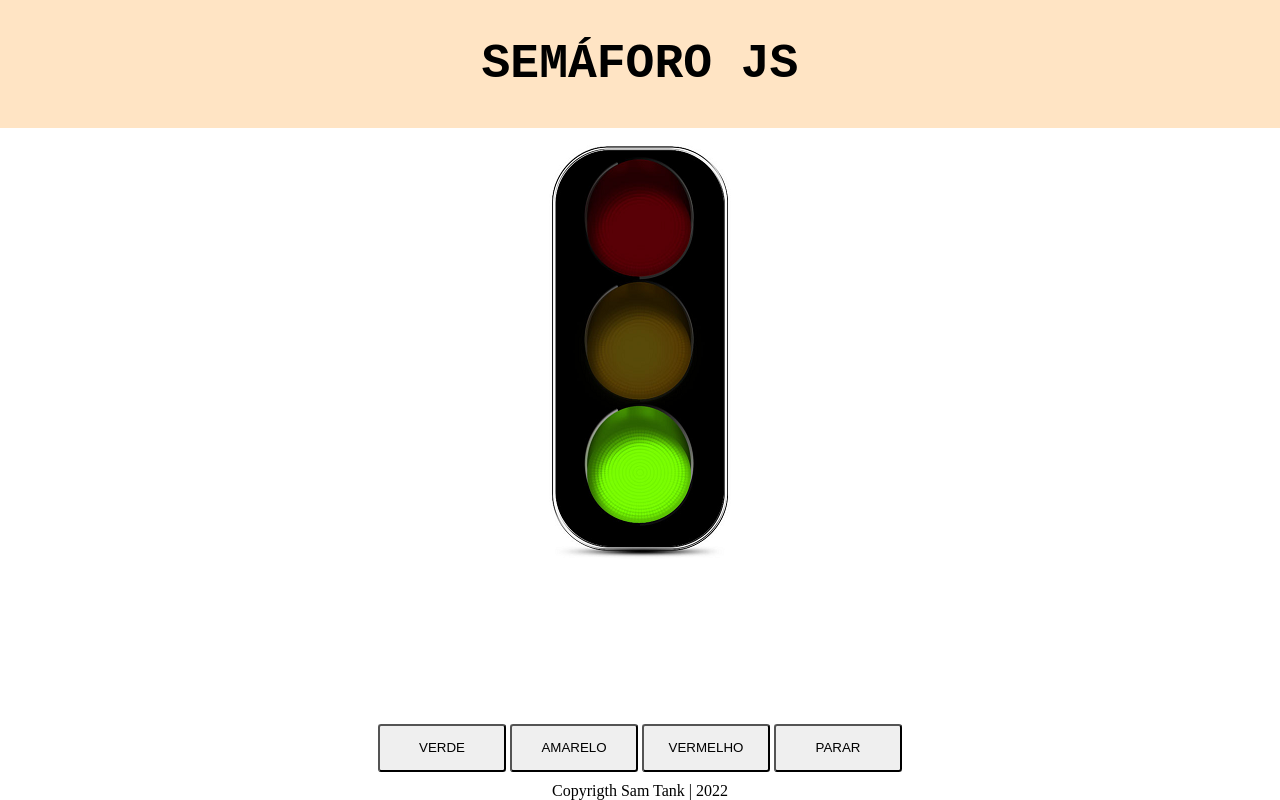
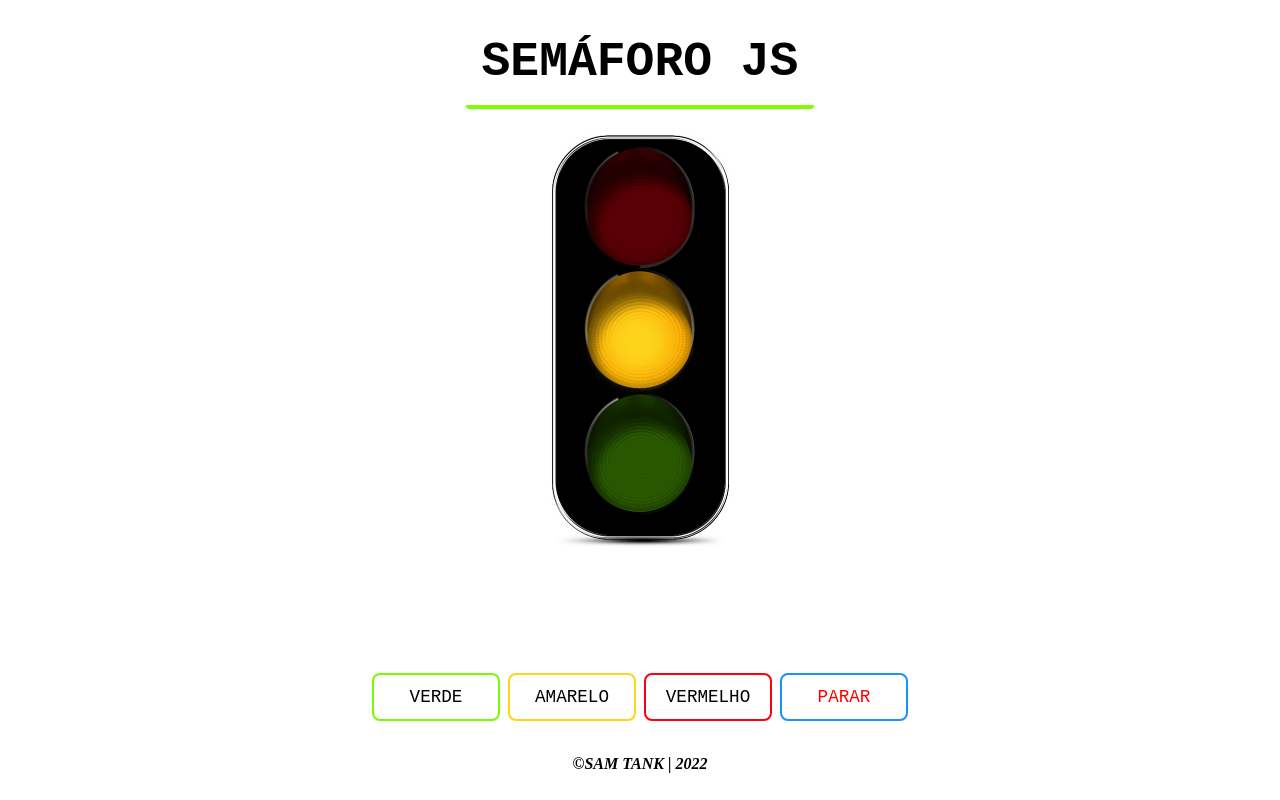
Before and after one commit to samueltank/semaforoJS, a plain HTML site: page index.htm in a window 1280 px wide. Both pictures are taken after a click on the button "AUTOMÁTICO". Drawn offline with Linux system fonts and the light colour scheme.

Commit message:
Att project

```diff
--- a/index.htm
+++ b/index.htm
@@ -1,10 +1,11 @@
 <!DOCTYPE html>
-<html lang="en">
+<html lang="pt-BR">
 <head>
   <meta charset="UTF-8">
   <meta http-equiv="X-UA-Compatible" content="IE=edge">
   <meta name="viewport" content="width=device-width, initial-scale=1.0">
   <title>Semáforo - JS</title>
+  <!-- links(head) -->
   <link rel="stylesheet" href="./style.css">
 </head>
 <body>
@@ -15,7 +16,12 @@
 
     <section class="principal">
       <div class="semaforo">
-        <img src="./img/desligado.png" id="semaforo" alt="Semáforo desligado">
+        <img src="./img/desligado.png" id="semaforo" alt="Semáforo desligado"
+        title="Clique nos botões abaixo para brincar com o semáforo!">
+        <div class="status">
+          <span></span>
+          <span></span>
+        </div>
       </div>
       <div class="botoes">
         <button type="button" id="btnVerde">Verde</button>
@@ -24,8 +30,9 @@
         <button type="button" id="btnAuto">Automático</button>
       </div>
     </section>
-    <footer>Copyrigth Sam Tank | 2022</footer>
+    <footer> &copy;Sam Tank | 2022</footer>
   </main>
+  <!-- Links(.js) -->
   <script src="./script.js" defer="defer"></script>
 </body>
 </html>
--- a/script.js
+++ b/script.js
@@ -7,8 +7,9 @@ const btnVerde       = document.querySelector("#btnVerde");
 const btnAmarelo     = document.querySelector("#btnAmarelo");
 const btnVermelho    = document.querySelector("#btnVermelho");
 const btnAuto        = document.querySelector("#btnAuto");
-const idAlternarCor  = null;
-console.log(semaforo.getAttribute("src"));
+let idAlternarCor    = null;
+let contador         = 0;
+
 /* Functions */
 
 function mudarCorPraVerde(semaforo) {
@@ -20,32 +21,49 @@ function mudarCorPraAmarelo(semaforo) {
 function mudarCorPraVermelho(semaforo) {
   semaforo.setAttribute("src", "./img/vermelho.png");
 }
+
 function alternarCor(semaforo) {
-  let contentSrc = semaforo.getAttribute("src");
-  if(contentSrc.includes("verde")) {
+  const conteudoSrc = semaforo.getAttribute("src");
+
+  function checarCont(src, search) {
+    return src.includes(search);
+  };
+
+  // resolução 'funcional':
+  if(checarCont(conteudoSrc, "desligado") || contador === 0) {
+    mudarCorPraVermelho(semaforo);
+    contador++;
+  } else if(checarCont(conteudoSrc, "vermelho") && contador === 1) {
     mudarCorPraAmarelo(semaforo);
-  } else if(contentSrc.includes("amarelo")) {
-    mudarCorPraVermelho(semaforo);
+    contador++;
+  } else if(checarCont(conteudoSrc, "amarelo") && contador === 2) {
+    mudarCorPraVerde(semaforo);
+    contador++;
+  } else if(checarCont(conteudoSrc, "verde") && contador === 3) {
+    mudarCorPraAmarelo(semaforo);
   } else {
-    mudarCorPraVerde(semaforo);
+    contador = 0;
   }
 }
-function alternarAuto(idAlternarCor) {
+
+function alternarAuto() {
   if(idAlternarCor == null) {
-    idAlternarCor = setInterval(alternarCor(semaforo), 300);
+    idAlternarCor = setInterval(() => alternarCor(semaforo), 1200);
     btnAuto.innerHTML = "Parar";
+    btnAuto.style.color = "red";
   } else {
-    clearInterval(idAlternarCor);
+    clearInterval(idAlternarCor); // cancela o temporizador
+    idAlternarCor = null;
     btnAuto.innerHTML = "Automático";
-    idAlternarCor = null;
+    btnAuto.style.color = "black";
   }
 }
 
 /* Listeners */
 
 semaforo.addEventListener("click", null);
-// para funções com parâmetros:
+// para funções com parâmetros usar: () => function(parameter);
 btnVerde.addEventListener("click", () => mudarCorPraVerde(semaforo));
 btnAmarelo.addEventListener("click", () => mudarCorPraAmarelo(semaforo));
 btnVermelho.addEventListener("click", () => mudarCorPraVermelho(semaforo));
-btnAuto.addEventListener("click", () => alternarAuto(idAlternarCor));
+btnAuto.addEventListener("click", alternarAuto);
--- a/style.css
+++ b/style.css
@@ -7,7 +7,6 @@
 header {
   min-height: 8rem;
   min-width: 100%;
-  background-color: bisque;
   display: flex;
   align-items: center;
   justify-content: center;
@@ -25,19 +24,90 @@ h1 {
   font-family: monospace;
   font-size: 3rem;
   text-transform: uppercase;
+  padding: 1rem;
+  border-bottom: 0.3rem solid chartreuse;
+  border-radius: 0.2rem;
 }
 section.principal {
+  height: 75%;
+  width: auto;
   display: flex;
   align-content: center;
   align-items: center;
   justify-content: center;
   flex-direction: column;
-  gap: 10rem;
+  gap: 7rem;
+  background-color: white;
+}
+.botoes {
+  display: flex;
+  height: 10vh;
+  width: 90vw;
+  align-items: center;
+  justify-content: center;
+  gap: 0.5rem;
 }
 button {
   height: 3rem;
   width: 8rem;
   cursor: pointer;
-  border-radius: 0.2rem;
+  border-radius: 0.5rem;
   text-transform: uppercase;
+  font-family: monospace;
+  font-size: 1.1rem;
+  background-color: transparent;
+  border: 0.15rem solid;
+  transition: all 0.2s ease-out;
 }
+button:nth-child(1) {
+  border-color: #79FC02;
+}
+button:nth-child(1):hover {
+  border-color: #79FC02;
+  background-color: #79FC02;
+  transform: scaleY(1.1);
+}
+button:nth-child(2) {
+  border-color: #fed51b;
+}
+button:nth-child(2):hover {
+  border-color: #fed51b;
+  background-color: #fed51b;
+  transform: scaleY(1.1);
+}
+button:nth-child(3) {
+  border-color: #FE0010;
+}
+button:nth-child(3):hover {
+  border-color: #FE0010;
+  background-color: #FE0010;
+  transform: scaleY(1.1);
+  color: white;
+}
+button:nth-child(4) {
+  border-color: dodgerblue;
+}
+button:hover {
+  font-weight: bold;
+}
+#semaforo {
+  width: 184px;
+  height: 421px;
+  transition: all 0.5s ease-in-out;
+}
+#semaforo:hover {
+  cursor: help;
+  transform: scale(1.1);
+}
+
+footer {
+  height: 5rem;
+  width: 100%;
+  display: flex;
+  align-items: center;
+  justify-content: center;
+  color: black;
+  text-transform: uppercase;
+  font-weight: bold;
+  font-style: italic;
+}
```
